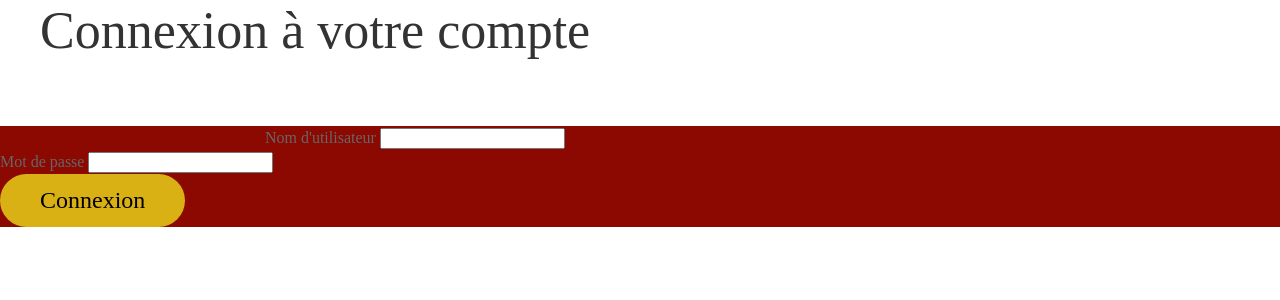
After one commit to WildCodeSchool-2023-09/php-p2-strascook, a PHP site: template src/View/Connexion/connexion.html.twig in a window 1280 px wide. The commit adds this page. Shown: the top 300 px of the page. Run offline with PHP 8.4, Linux system fonts and the light colour scheme; the template is opened without the code that fills it, so the values that code supplies are empty; some libraries are stand-ins or nearby versions.

Commit message:
création formulaire connexion

```diff
--- /dev/null
+++ b/src/View/Connexion/connexion.html.twig
@@ -0,0 +1,30 @@
+{% extends 'layout.html.twig' %}
+
+{% block title %}Page de connexion{% endblock %}
+
+{% block content %}
+
+    <div class="uk-container uk-container-expand">
+        <h1 class="uk-heading-small">Connexion à votre compte</h1>
+    </div>
+
+    <form method="post" class="connexion-form">
+
+        <div class="uk-container uk-container-xsmall">
+            <label for="username">Nom d'utilisateur</label>
+            <input type="text" name="username" class="">
+        </div>
+
+        <div class="uk-container-xsmall">
+            <label for="password">Mot de passe</label>
+            <input type="text" name="password" class="">
+        </div>
+
+        <div class="uk-container-xsmall">
+            <button class="uk-button-large">Connexion</button>
+        </div>
+
+    </form>
+
+
+{% endblock %}
--- a/src/routes.php
+++ b/src/routes.php
@@ -13,4 +13,5 @@ return [
     'items/show' => ['ItemController', 'show', ['id']],
     'items/add' => ['ItemController', 'add',],
     'items/delete' => ['ItemController', 'delete',],
+    'connexion' => ['ConnexionController', 'index'],
 ];
```
Also changed, not shown: src/Controller/ConnexionController.php (added, +13 -0 lines), public/assets/css/_accueil.css, public/assets/css/_connexion.css (added), public/assets/css/style.css (added).
